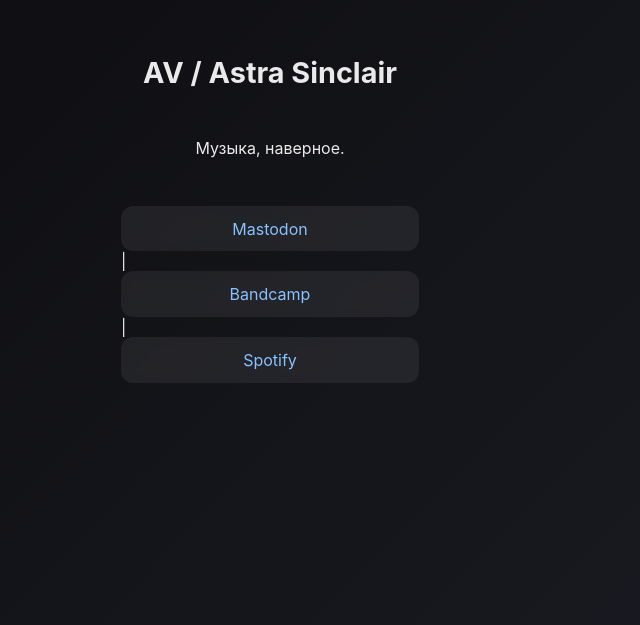
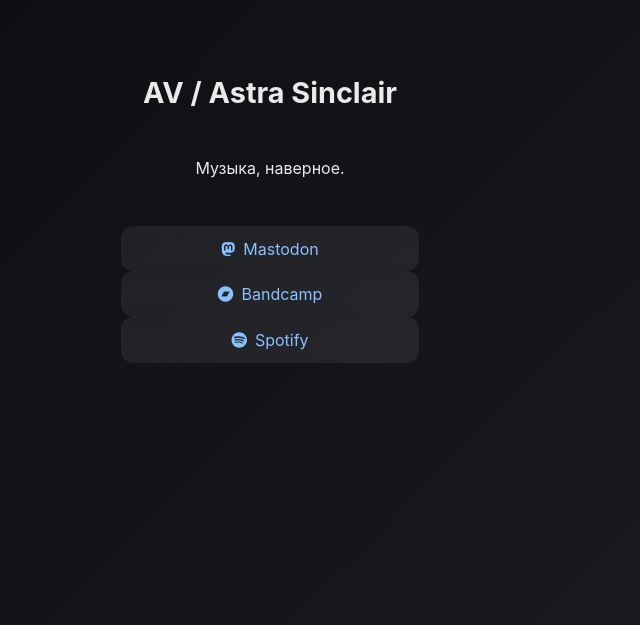
Before and after one commit to astra-sinclair/astra-sinclair.github.io, a plain HTML site: page index.html in a window 1280 px wide. Shown: the part 191-816 px from the top of the page, without its empty margins (370-1010 px from the left). Drawn offline with Linux system fonts and the light colour scheme.

Commit message:
Update index.html

```diff
--- a/index.html
+++ b/index.html
@@ -3,6 +3,7 @@
 <head>
   <meta charset="UTF-8">
   <title>Astra Sinclair — ссылки</title>
+  <link rel="stylesheet" href="https://cdnjs.cloudflare.com/ajax/libs/font-awesome/6.5.0/css/all.min.css">
   <style>
     body {
       background: linear-gradient(135deg, #0b0b0d, #1a1b22);
@@ -35,6 +36,9 @@
       background: rgba(255,255,255,0.15);
       transform: scale(1.03);
     }
+    i {
+    margin-right: 8px;
+    }
   </style>
 </head>
 <body>
@@ -42,9 +46,15 @@
   <p>Музыка, наверное.</p>
 
   <p>
-    <a rel="me" href="https://mastodon.social/@astraea_av">Mastodon</a> |
-    <a href="https://indie-av.bandcamp.com/">Bandcamp</a> |
-    <a href="https://open.spotify.com/artist/2rPVxFaIUrRdOvMjvfVck7?si=t72jFF0gRtOOSf1JuLkhIg">Spotify</a>
+    <a rel="me" href="https://mastodon.social/@astraea_av">
+       <i class="fa-brands fa-mastodon"></i>Mastodon
+    </a>
+    <a href="https://indie-av.bandcamp.com/">
+      <i class="fa-brands fa-bandcamp"></i>Bandcamp
+    </a>
+    <a href="https://open.spotify.com/artist/2rPVxFaIUrRdOvMjvfVck7?si=t72jFF0gRtOOSf1JuLkhIg">
+       <i class="fa-brands fa-spotify"></i>Spotify
+    </a>
   </p>
 </body>
 </html>
```
